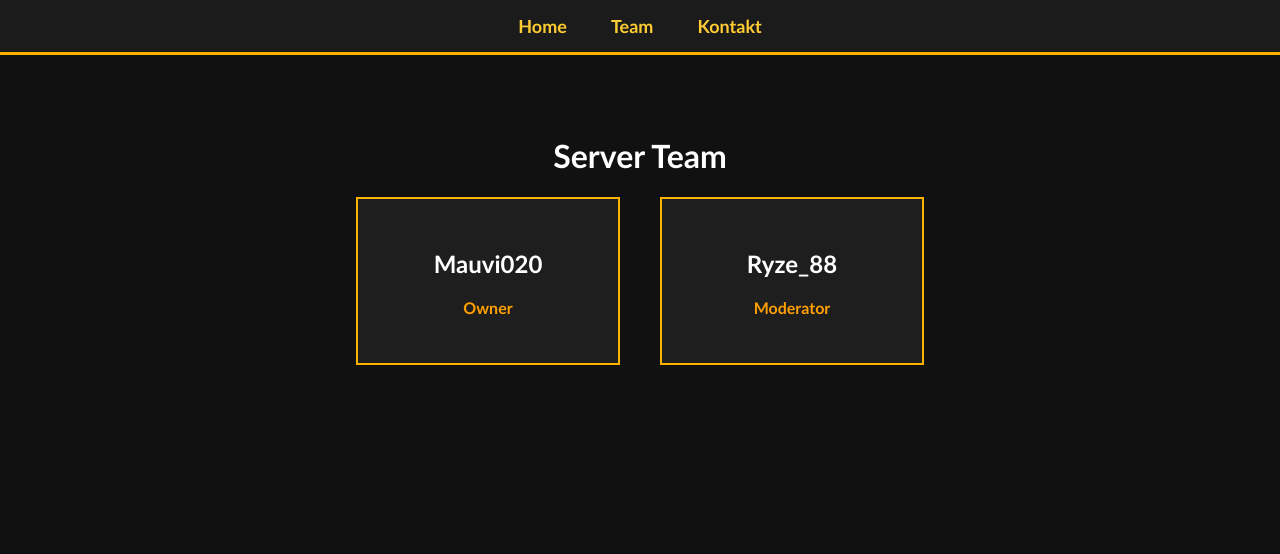
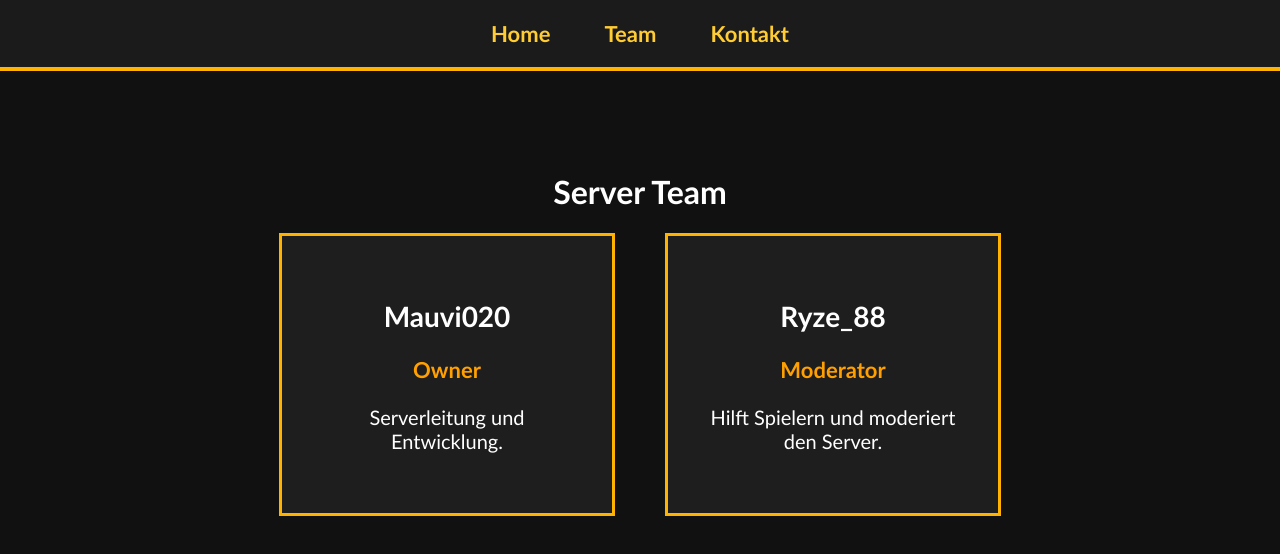
Before and after one commit to mauvi202/Valesmp.de, a plain HTML site: page team.html in a window 1280 px wide. Drawn offline with Linux system fonts and the light colour scheme.

Commit message:
Update team.html

```diff
--- a/team.html
+++ b/team.html
@@ -8,47 +8,54 @@
 
 body{
 margin:0;
-font-family: "Trebuchet MS", sans-serif;
+font-family:"Trebuchet MS",sans-serif;
 background:#111;
 color:white;
 }
 
 nav{
 background:#1b1b1b;
-padding:15px;
+padding:20px;
 text-align:center;
-border-bottom:3px solid #ffb300;
+border-bottom:4px solid #ffb300;
 }
 
 nav a{
 color:#ffcc33;
-margin:0 20px;
+margin:0 25px;
 text-decoration:none;
 font-weight:bold;
-font-size:18px;
+font-size:22px;
 }
 
 .container{
-padding:60px;
+padding:80px;
 text-align:center;
 }
 
 .team{
 display:flex;
 justify-content:center;
-gap:40px;
+gap:50px;
+flex-wrap:wrap;
 }
 
 .member{
 background:#1e1e1e;
-padding:30px;
-width:200px;
-border:2px solid #ffb300;
+padding:40px;
+width:250px;
+border:3px solid #ffb300;
+font-size:20px;
+}
+
+.member h2{
+font-size:28px;
 }
 
 .role{
 color:#ffa000;
 font-weight:bold;
+font-size:22px;
 }
 
 </style>
@@ -72,11 +79,13 @@ font-weight:bold;
 <div class="member">
 <h2>Mauvi020</h2>
 <p class="role">Owner</p>
+<p>Serverleitung und Entwicklung.</p>
 </div>
 
 <div class="member">
 <h2>Ryze_88</h2>
 <p class="role">Moderator</p>
+<p>Hilft Spielern und moderiert den Server.</p>
 </div>
 
 </div>
```
